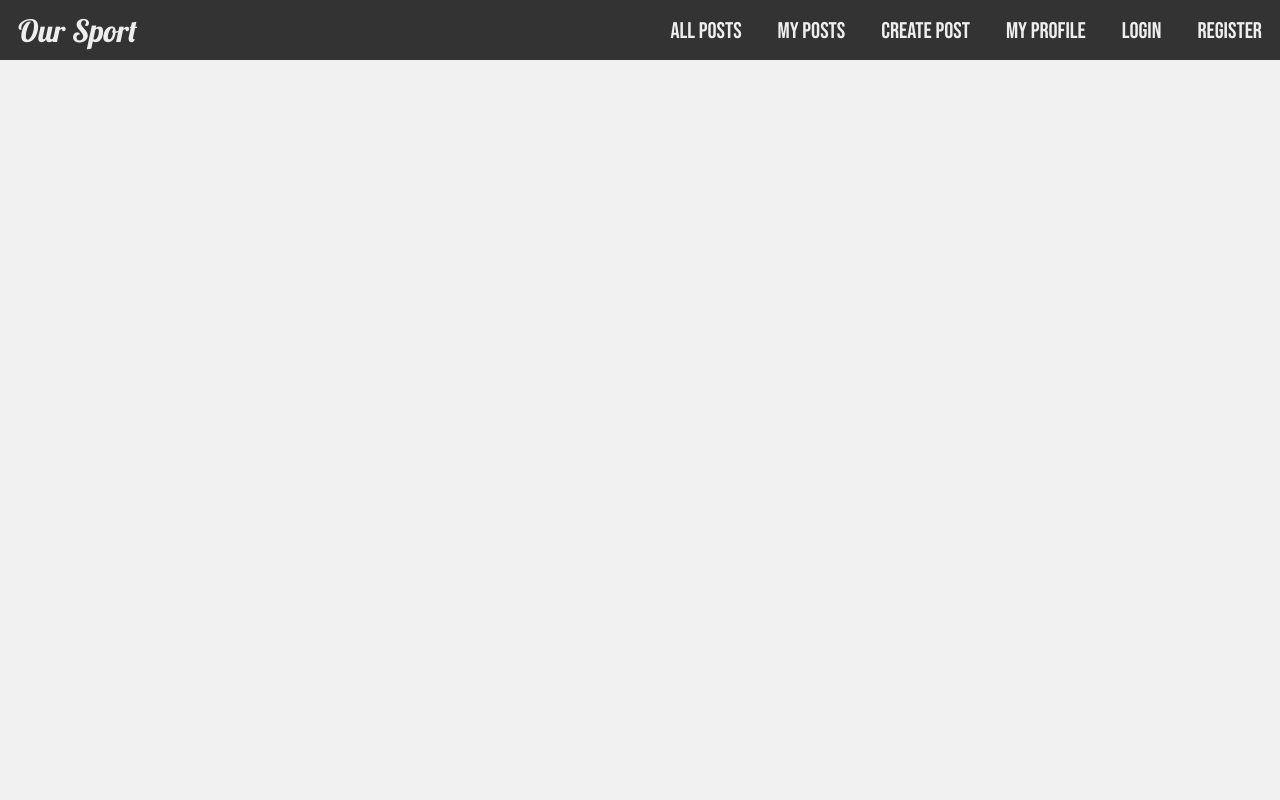
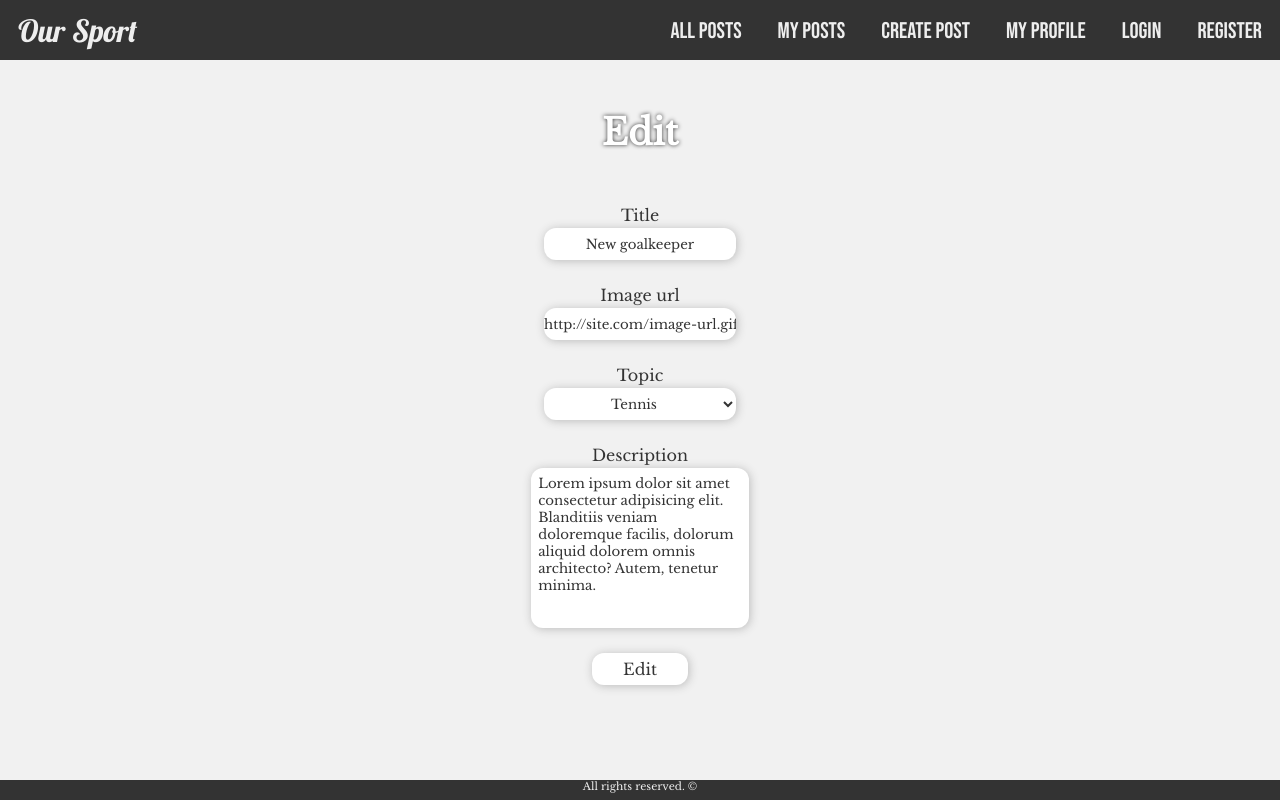
Before and after one commit to nikolay5r/our-sport-app, a React (Create React App) app: page /posts/postId/edit in a window 1280 px wide. Built offline with nearby package versions, Linux system fonts and the light colour scheme.

Commit message:
Create EditPost component

```diff
--- a/src/App.js
+++ b/src/App.js
@@ -14,6 +14,7 @@ import MyPosts from './components/Posts/MyPosts/MyPosts';
 import MyProfile from './components/MyProfile/MyProfile';
 import CreatePost from './components/Posts/CreatePost';
 import PostDetails from './components/Posts/PostDetails/PostDetails';
+import EditPost from './components/Posts/EditPost';
 
 function App() {
     return (
@@ -30,6 +31,7 @@ function App() {
                 <Route path="/profile/userId" element={<MyProfile />} />
                 <Route path="/posts/create" element={<CreatePost />} />
                 <Route path="/posts/postId" element={<PostDetails />} />
+                <Route path="/posts/postId/edit" element={<EditPost />} />
 
             </Routes>
 
--- a/src/components/Posts/EditPost.js
+++ b/src/components/Posts/EditPost.js
@@ -1,3 +1,28 @@
-export default function Edit() {
-
+export default function EditPost() {
+    return (
+        <div class="page-content">
+            <h1 class="heading">Edit</h1>
+            <div class="edit">
+                <form action="">
+                    <label for="title">Title</label>
+                    <input type="text" name="title" id="title" value="New goalkeeper" />
+                    <label for="image-url">Image url</label>
+                    <input type="text" name="image-url" id="image-url" value="http://site.com/image-url.gif" />
+                    <label for="topic">Topic</label>
+                    <select name="topic" id="topic">
+                        <option value="football">Football</option>
+                        <option value="volleyball">Volleyball</option>
+                        <option value="basketball">Basketball</option>
+                        <option value="tennis" selected>Tennis</option>
+                        <option value="handball">Handball</option>
+                        <option value="swimming">Swimming</option>
+                    </select>
+                    <label for="description">Description</label>
+                    <textarea name="description" id="description" cols="30" rows="10"
+                        maxlength="200">Lorem ipsum dolor sit amet consectetur adipisicing elit. Blanditiis veniam doloremque facilis, dolorum aliquid dolorem omnis architecto? Autem, tenetur minima.</textarea>
+                    <input type="submit" value="Edit" />
+                </form>
+            </div>
+        </div>
+    )
 }
--- a/src/components/Posts/PostDetails/PostAttributesOwner.js
+++ b/src/components/Posts/PostDetails/PostAttributesOwner.js
@@ -1,6 +1,6 @@
 import { Link } from 'react-router-dom';
 
-export default function AttributesOwner() {
+export default function PostAttributesOwner() {
     return (
         <div className="attributes">
             <Link to="/posts/postId/edit">Edit</Link>
```
